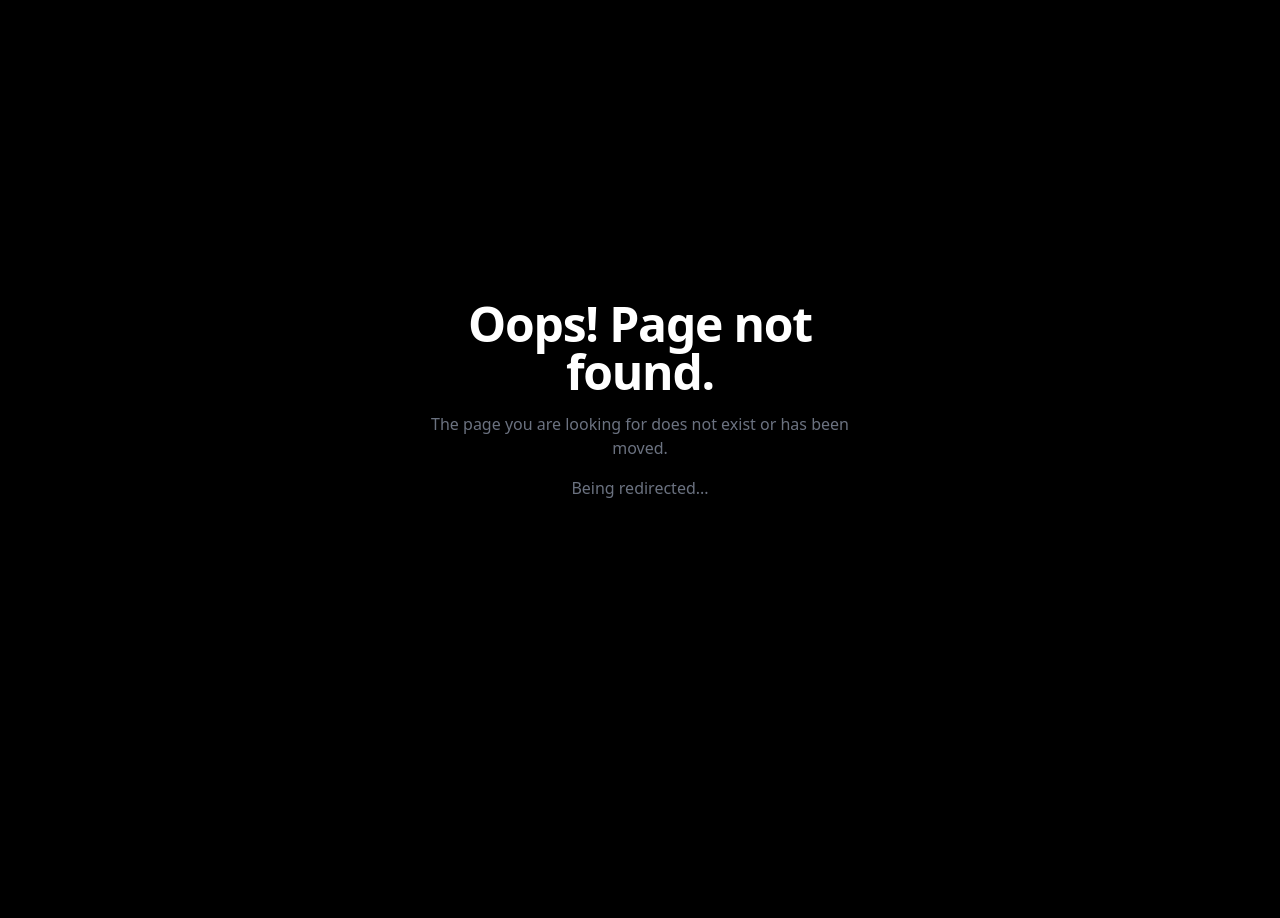
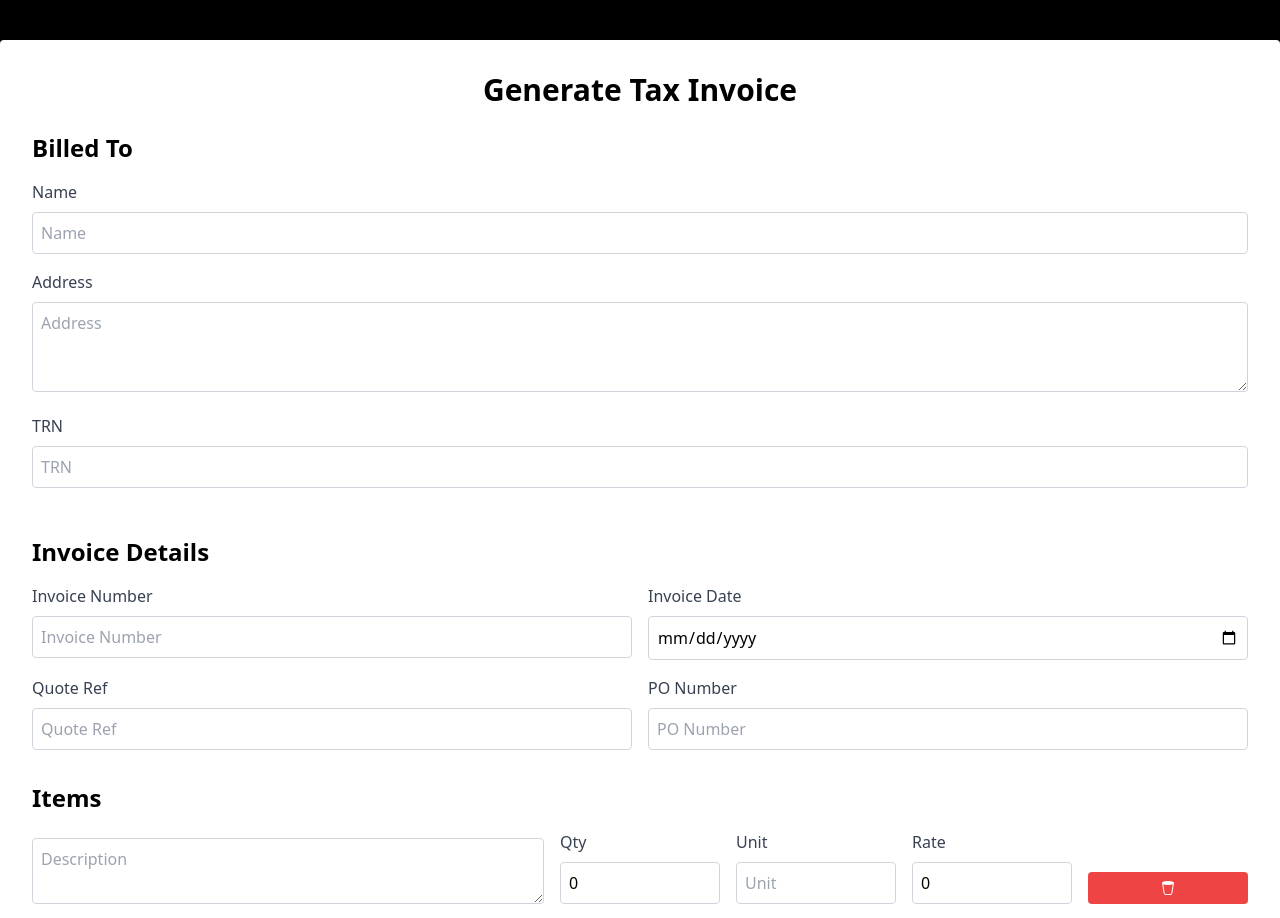
Before and after one commit to novus318/winndealuae, a Next.js app: page /accounts in a window 1280 px wide. Before the commit this address had no page. Shown: the top 918 px of the page. Before the commit the page ends 800 px from the top, so only its background shows below. Built offline with nearby package versions, Linux system fonts and the light colour scheme; no server answers; sample sign-in values are in the browser's storage.

Commit message:
accounts

```diff
--- a/src/Components/acc/withAuth.tsx
+++ b/src/Components/acc/withAuth.tsx
@@ -11,7 +11,7 @@ export function withAuth(Component: React.ComponentType) {
 
     useEffect(() => {
       const checkAuth = async () => {
-        const token = localStorage.getItem('token');
+        const token = localStorage.getItem('username');
 
         if (!token) {
           setOk(false);
@@ -19,22 +19,24 @@ export function withAuth(Component: React.ComponentType) {
         }
 
         try {
-          const response = await axios.post(
-            `${apiUrl}/api/auth/verify`,
-            {},
-            {
-              headers: {
-                'Content-Type': 'application/json',
-                Authorization: `Bearer ${token}`,
-              },
-            }
-          );
 
-          if (response.status === 200) {
-            setOk(true);
-          } else {
-            setOk(false);
-          }
+          setOk(true)
+          // const response = await axios.post(
+          //   `${apiUrl}/api/auth/verify`,
+          //   {},
+          //   {
+          //     headers: {
+          //       'Content-Type': 'application/json',
+          //       Authorization: `Bearer ${token}`,
+          //     },
+          //   }
+          // );
+
+          // if (response.status === 200) {
+          //   setOk(true);
+          // } else {
+          //   setOk(false);
+          // }
         } catch (error) {
           console.error('Error during token verification:', error);
           setOk(false);
--- /dev/null
+++ b/src/pages/accounts/index.tsx
@@ -0,0 +1,129 @@
+import { withAuth } from '@/Components/acc/withAuth';
+import React, { useState } from 'react';
+import { BsTrash2 } from 'react-icons/bs';
+
+const InvoiceForm = () => {
+  const [items, setItems] = useState([{ description: '', qty: 0, unit: '', rate: 0 }]);
+
+  const handleAddItem = () => {
+    setItems([...items, { description: '', qty: 0, unit: '', rate: 0 }]);
+  };
+
+  const handleDeleteItem = (index:any) => {
+    const newItems = items.filter((_, i) => i !== index);
+    setItems(newItems);
+  };
+
+  const handleItemChange = (index:any, field:any, value:any) => {
+    const newItems:any = [...items];
+    newItems[index][field] = value;
+    setItems(newItems);
+  };
+
+  return (
+    <div className="bg-white p-8 max-w-7xl mx-auto mt-10 shadow-md rounded">
+    <h1 className="text-3xl font-bold mb-6 text-center">Generate Tax Invoice</h1>
+
+    <section className="mb-8">
+      <h2 className="text-2xl font-semibold mb-4">Billed To</h2>
+      <label className="block mb-2 text-gray-700">Name</label>
+      <input type="text" placeholder="Name" className="w-full mb-4 p-2 border border-gray-300 rounded" />
+      <label className="block mb-2 text-gray-700">Address</label>
+      <textarea placeholder="Address" rows={3} className="w-full mb-4 p-2 border border-gray-300 rounded"></textarea>
+      <label className="block mb-2 text-gray-700">TRN</label>
+      <input type="text" placeholder="TRN" className="w-full mb-4 p-2 border border-gray-300 rounded" />
+    </section>
+
+    <section className="mb-8">
+      <h2 className="text-2xl font-semibold mb-4">Invoice Details</h2>
+      <div className="grid grid-cols-2 gap-4">
+        <div>
+          <label className="block mb-2 text-gray-700">Invoice Number</label>
+          <input type="text" placeholder="Invoice Number" className="w-full p-2 border border-gray-300 rounded" />
+        </div>
+        <div>
+          <label className="block mb-2 text-gray-700">Invoice Date</label>
+          <input type="date" placeholder="Invoice Date" className="w-full p-2 border border-gray-300 rounded" />
+        </div>
+        <div>
+          <label className="block mb-2 text-gray-700">Quote Ref</label>
+          <input type="text" placeholder="Quote Ref" className="w-full p-2 border border-gray-300 rounded" />
+        </div>
+        <div>
+          <label className="block mb-2 text-gray-700">PO Number</label>
+          <input type="text" placeholder="PO Number" className="w-full p-2 border border-gray-300 rounded" />
+        </div>
+      </div>
+    </section>
+
+    <section>
+      <h2 className="text-2xl font-semibold mb-4">Items</h2>
+      {items.map((item, index) => (
+        <div key={index} className="grid grid-cols-7 gap-4 mb-4 items-end">
+          <div className="col-span-3 flex">
+            <textarea
+              placeholder="Description"
+              value={item.description}
+              onChange={(e) => handleItemChange(index, 'description', e.target.value)}
+              className="p-2 border border-gray-300 rounded w-full"
+            />
+          </div>
+          <div>
+            <label className="block mb-2 text-gray-700">Qty</label>
+            <input
+              type="number"
+              placeholder="Qty"
+              value={item.qty}
+              onChange={(e) => handleItemChange(index, 'qty', e.target.value)}
+              className="p-2 border border-gray-300 rounded w-full"
+            />
+          </div>
+          <div>
+            <label className="block mb-2 text-gray-700">Unit</label>
+            <input
+              type="text"
+              placeholder="Unit"
+              value={item.unit}
+              onChange={(e) => handleItemChange(index, 'unit', e.target.value)}
+              className="p-2 border border-gray-300 rounded w-full"
+            />
+          </div>
+          <div>
+            <label className="block mb-2 text-gray-700">Rate</label>
+            <input
+              type="number"
+              placeholder="Rate"
+              value={item.rate}
+              onChange={(e) => handleItemChange(index, 'rate', e.target.value)}
+              className="p-2 border border-gray-300 rounded w-full"
+            />
+          </div>
+          <button
+            onClick={() => handleDeleteItem(index)}
+            className="bg-red-500 text-white p-2 rounded"
+            aria-label="Delete"
+          >
+            <BsTrash2 className='m-auto' />
+          </button>
+        </div>
+      ))}
+      <button
+        onClick={handleAddItem}
+        className="bg-blue-500 text-white px-4 py-2 rounded"
+      >
+        Add Item
+      </button>
+    </section>
+   <div className='p-2 flex items-center justify-center'>
+   <button
+        onClick={handleAddItem}
+        className="bg-gray-500 text-white px-4 py-2 rounded"
+      >
+        Generate Invoice
+      </button>
+   </div>
+  </div>
+  );
+};
+
+export default withAuth(InvoiceForm);
--- a/src/pages/accounts/login.tsx
+++ b/src/pages/accounts/login.tsx
@@ -9,29 +9,39 @@ const Login = () => {
   const [errorMessage, setErrorMessage] = useState('');
 
   const handleLogin = async () => {
-    try {
-      const response = await axios.post(`${apiUrl}/api/auth/login`, {
-        username,
-        password,
-      });
+    // try {
+    //   const response = await axios.post(`${apiUrl}/api/auth/login`, {
+    //     username,
+    //     password,
+    //   });
 
-      if (response.status === 200) {
-        // Save token and username in local storage
-        localStorage.setItem('token', response.data.token);
-        localStorage.setItem('username', response.data.user.username);
+    //   if (response.status === 200) {
+    //     // Save token and username in local storage
+    //     localStorage.setItem('token', response.data.token);
+    //     localStorage.setItem('username', response.data.user.username);
 
-        // Redirect to /accounts/dashboard
-        window.location.href = '/accounts/dashboard';
-      } else {
-        // Handle errors or unsuccessful login
-        setErrorMessage('Login failed. Please check your credentials.');
-      }
-    } catch (error) {
-      // Handle network or other errors
-      console.error('Error during login:', error);
-      setErrorMessage('An error occurred. Please try again later.');
-    }
+    //     // Redirect to /accounts/dashboard
+    //     window.location.href = '/accounts/dashboard';
+    //   } else {
+    //     // Handle errors or unsuccessful login
+    //     setErrorMessage('Login failed. Please check your credentials.');
+    //   }
+    // } catch (error) {
+    //   // Handle network or other errors
+    //   console.error('Error during login:', error);
+    //   setErrorMessage('An error occurred. Please try again later.');
+    // }
+    const validateName = 'winndeal'
+    const validatePassword = 'winn2Deal'
+    if (username === validateName && password === validatePassword) {
+      localStorage.setItem('username', validateName);
+
+      // Redirect to /accounts/dashboard
+      window.location.href = '/accounts'
+    } else {
+      setErrorMessage('Login failed. Please check your credentials.');
   };
+}
 
   return (
     <Layout title="WINNDEAL | Accounts">
```
